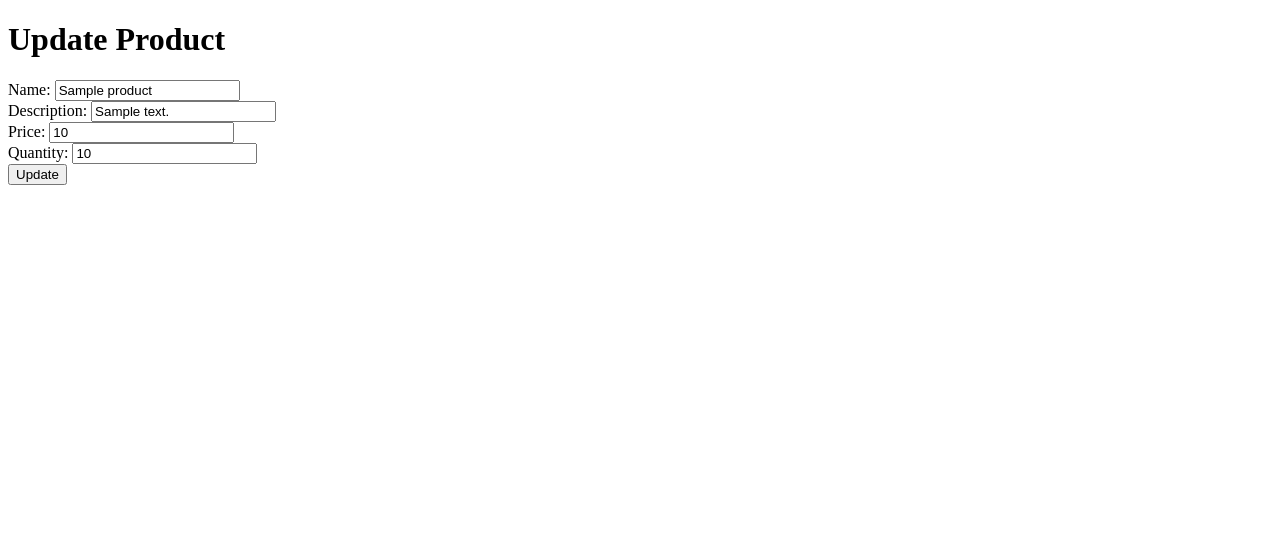
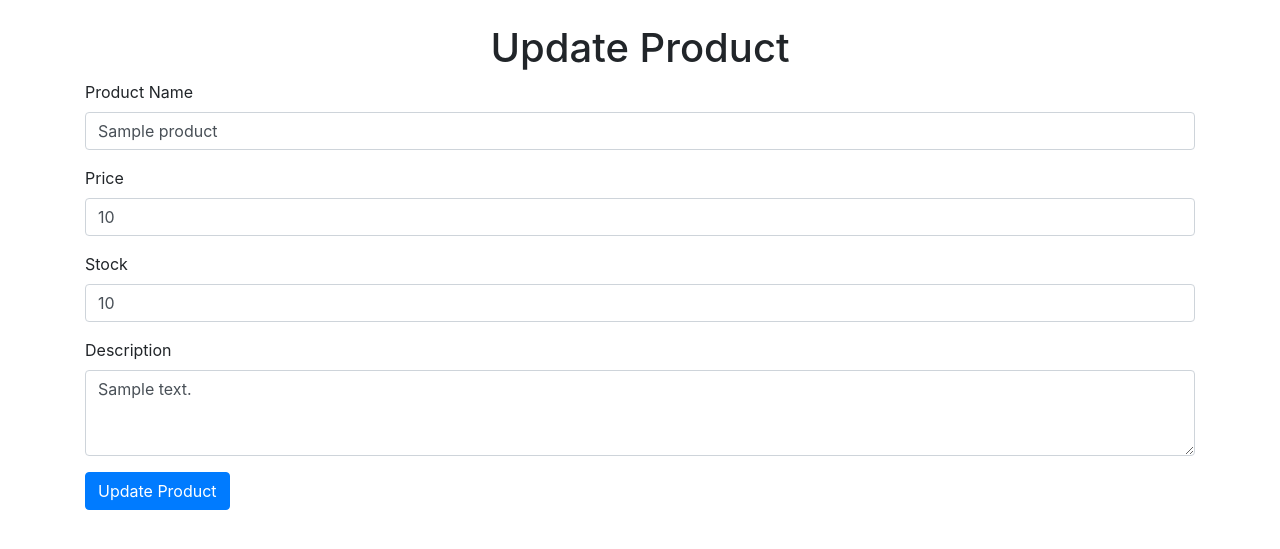
Before and after one commit to prajwaldevaraj-2001/Real-Time-Inventory-Management-System, a Flask app: template templates/update_product.html in a window 1280 px wide. Shown: the top 549 px of the page. Run offline with Flask 3, Linux system fonts and the light colour scheme; the template is opened without the code that fills it: most values are stand-ins (such as "Sample title", 1, 10 or a date in 2020); some libraries are stand-ins or nearby versions.

Commit message:
Update update_product.html

```diff
--- a/templates/update_product.html
+++ b/templates/update_product.html
@@ -4,19 +4,30 @@
     <meta charset="UTF-8">
     <meta name="viewport" content="width=device-width, initial-scale=1.0">
     <title>Update Product</title>
+    <link rel="stylesheet" href="https://stackpath.bootstrapcdn.com/bootstrap/4.3.1/css/bootstrap.min.css">
 </head>
 <body>
-    <h1>Update Product</h1>
-    <form action="/update_product/{{ product._id }}" method="POST">
-        <label for="name">Name:</label>
-        <input type="text" id="name" name="name" value="{{ product.name }}" required><br>
-        <label for="description">Description:</label>
-        <input type="text" id="description" name="description" value="{{ product.description }}" required><br>
-        <label for="price">Price:</label>
-        <input type="number" id="price" name="price" step="0.01" value="{{ product.price }}" required><br>
-        <label for="quantity">Quantity:</label>
-        <input type="number" id="quantity" name="quantity" value="{{ product.quantity }}" required><br>
-        <button type="submit">Update</button>
-    </form>
+    <div class="container mt-4">
+        <h1 class="text-center">Update Product</h1>
+        <form method="POST">
+            <div class="form-group">
+                <label for="name">Product Name</label>
+                <input type="text" class="form-control" id="name" name="name" value="{{ product['name'] }}" required>
+            </div>
+            <div class="form-group">
+                <label for="price">Price</label>
+                <input type="number" class="form-control" id="price" name="price" value="{{ product['price'] }}" required>
+            </div>
+            <div class="form-group">
+                <label for="stock">Stock</label>
+                <input type="number" class="form-control" id="stock" name="stock" value="{{ product['stock'] }}" required>
+            </div>
+            <div class="form-group">
+                <label for="description">Description</label>
+                <textarea class="form-control" id="description" name="description" rows="3" required>{{ product['description'] }}</textarea>
+            </div>
+            <button type="submit" class="btn btn-primary">Update Product</button>
+        </form>
+    </div>
 </body>
 </html>
```
